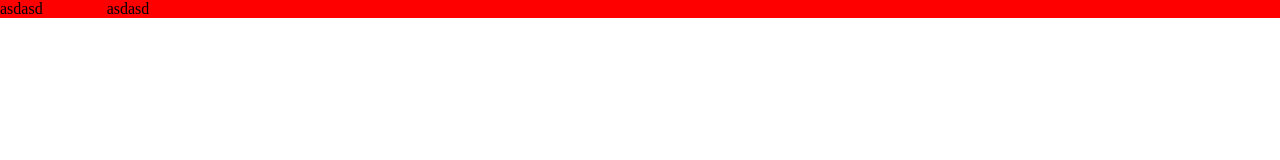
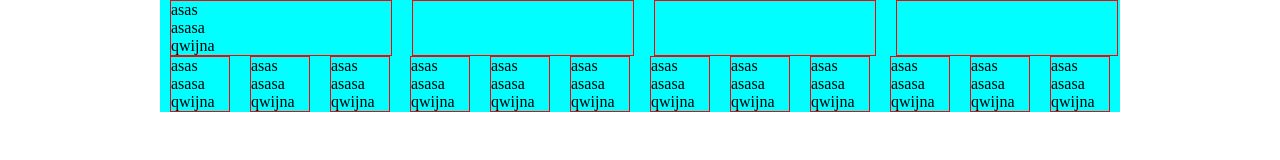
Before and after one commit to bernardogarza/design-your-own-framework, a plain HTML site: page index.html in a window 1280 px wide. Drawn offline with Linux system fonts and the light colour scheme.

Commit message:
trying to create the columns of the grid

```diff
--- a/index.html
+++ b/index.html
@@ -9,11 +9,51 @@
 </head>
 <body>
     <div class="grid">
-        <div class="grid-3">
-            asdasd
+        <div class="row">
+            <div class="col-3">
+                asas <br> asasa <br> qwijna
+            </div>
+            <div class="col-3"></div>
+            <div class="col-3"></div>
+            <div class="col-3"></div>
         </div>
-        <div class="grid-3">
-                asdasd
+        <div class="row">
+            <div class="col-1">
+                asas <br> asasa <br> qwijna
+            </div>
+            <div class="col-1">
+                asas <br> asasa <br> qwijna
+            </div>
+            <div class="col-1">
+                asas <br> asasa <br> qwijna
+            </div>
+            <div class="col-1">
+                asas <br> asasa <br> qwijna
+            </div>
+            <div class="col-1">
+                asas <br> asasa <br> qwijna
+            </div>
+            <div class="col-1">
+                asas <br> asasa <br> qwijna
+            </div>
+            <div class="col-1">
+                asas <br> asasa <br> qwijna
+            </div>
+            <div class="col-1">
+                asas <br> asasa <br> qwijna
+            </div>
+            <div class="col-1">
+                asas <br> asasa <br> qwijna
+            </div>
+            <div class="col-1">
+                asas <br> asasa <br> qwijna
+            </div>
+            <div class="col-1">
+                asas <br> asasa <br> qwijna
+            </div>
+            <div class="col-1">
+                asas <br> asasa <br> qwijna
+            </div>
         </div>
     </div>
 </body>
--- a/style/style.css
+++ b/style/style.css
@@ -3,14 +3,31 @@
     padding: 0;
 }
 
+/* body{
+    box-sizing: border-box;
+} */
+
 .grid{
-    display: grid;
-    grid-template-columns: repeat(12, 1fr);
-    background: red;
-    grid-auto-rows: auto;
+    width: 960px;
+    height: auto;
+    background-color: aqua;
+    display: flex;
+    flex-direction: column;
+    margin: 0 auto;
 }
 
-.grid-3{
-    grid-template-columns: repeat(3, 1fr);
-    width: 300%;
+.row{
+    display: flex;
 }
+
+.col-1{
+    width: 60px;
+    margin: 0 10px;
+    border: 1px solid red;
+}
+
+.col-3{
+    min-width: 220px;
+    margin: 0 10px;
+    border: 1px solid red;
+}
```
